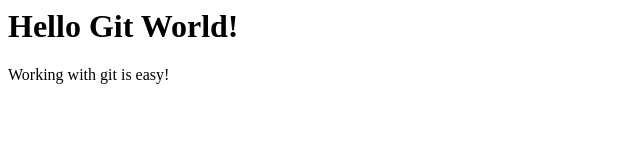
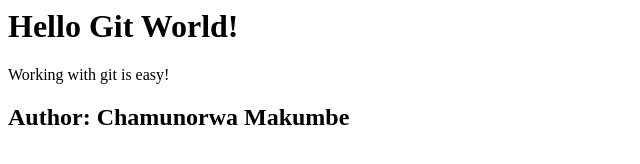
Before and after one commit to ChamunorwaMakumbe/Git, a plain HTML site: page index.html in a window 1280 px wide. Shown: the whole page, without its empty margins (0-640 px from the left). Drawn offline with Linux system fonts and the light colour scheme.

Commit message:
Add myself as the author of the file

```diff
--- a/index.html
+++ b/index.html
@@ -3,3 +3,5 @@
 <div>
     <p>Working with git is easy!</p>
 </div>
+
+<h2>Author: Chamunorwa Makumbe</h2>
```
